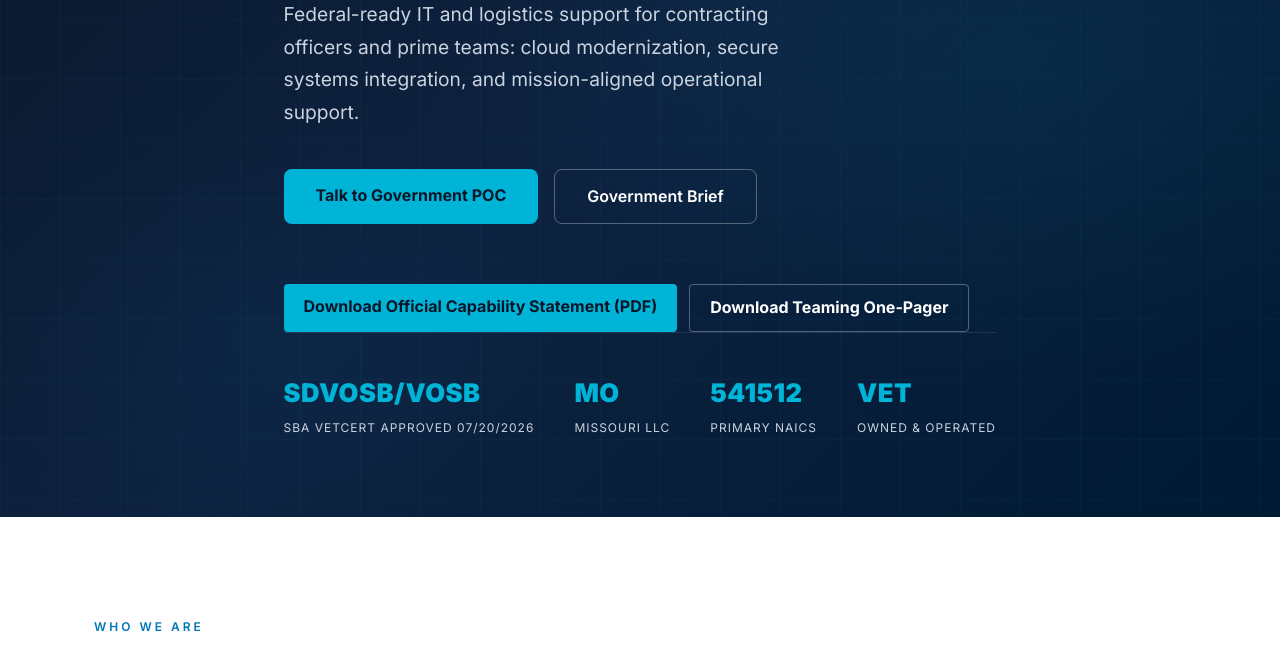
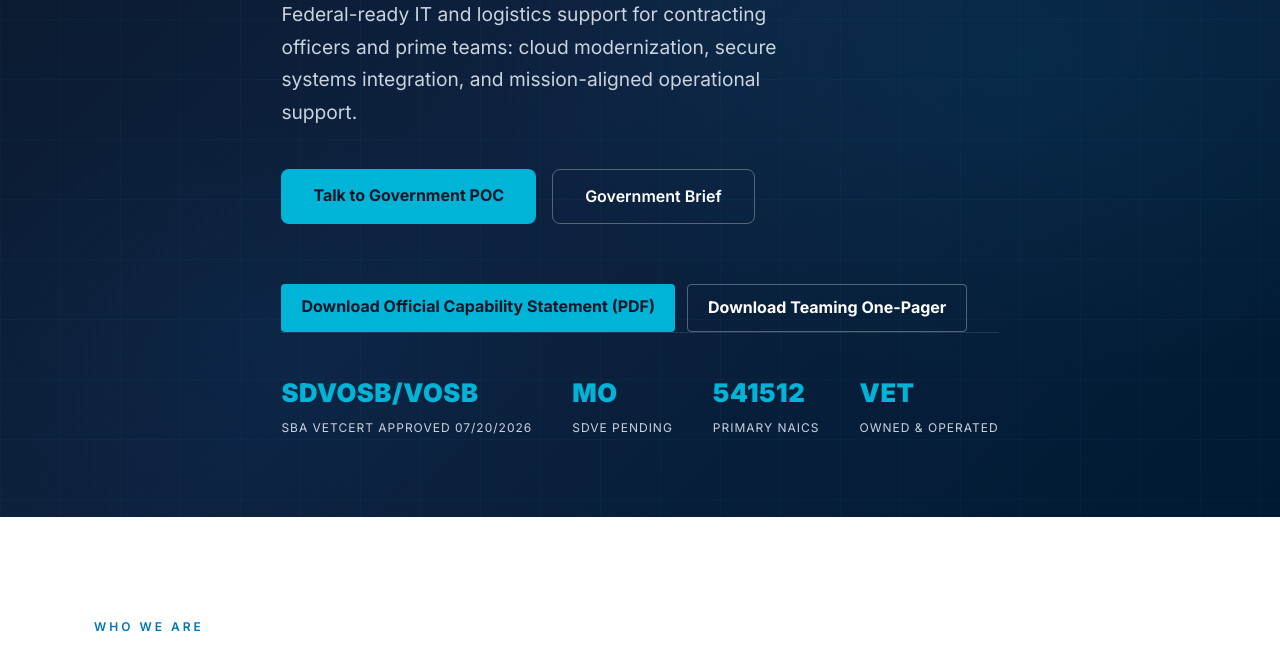
Before and after one commit to techfans-ui/Vectra-Core-Systems-LLC, a plain HTML site: page index.html in a window 1280 px wide. Shown: the part 401-1046 px from the top of the page. Drawn offline with Linux system fonts and the light colour scheme.

Commit message:
Update MO stat label to SDVE Pending (Missouri state SDVE certification)

```diff
--- a/index.html
+++ b/index.html
@@ -58,7 +58,7 @@
       </div>
       <div class="hero-stats">
       <div class="stat"><span class="stat-num">SDVOSB/VOSB</span><span class="stat-label">SBA VetCert Approved 07/20/2026</span></div>
-        <div class="stat"><span class="stat-num">MO</span><span class="stat-label">Missouri LLC</span></div>
+        <div class="stat"><span class="stat-num">MO</span><span class="stat-label">SDVE Pending</span></div>
         <div class="stat"><span class="stat-num">541512</span><span class="stat-label">Primary NAICS</span></div>
         <div class="stat"><span class="stat-num">VET</span><span class="stat-label">Owned &amp; Operated</span></div>
       </div>
```
